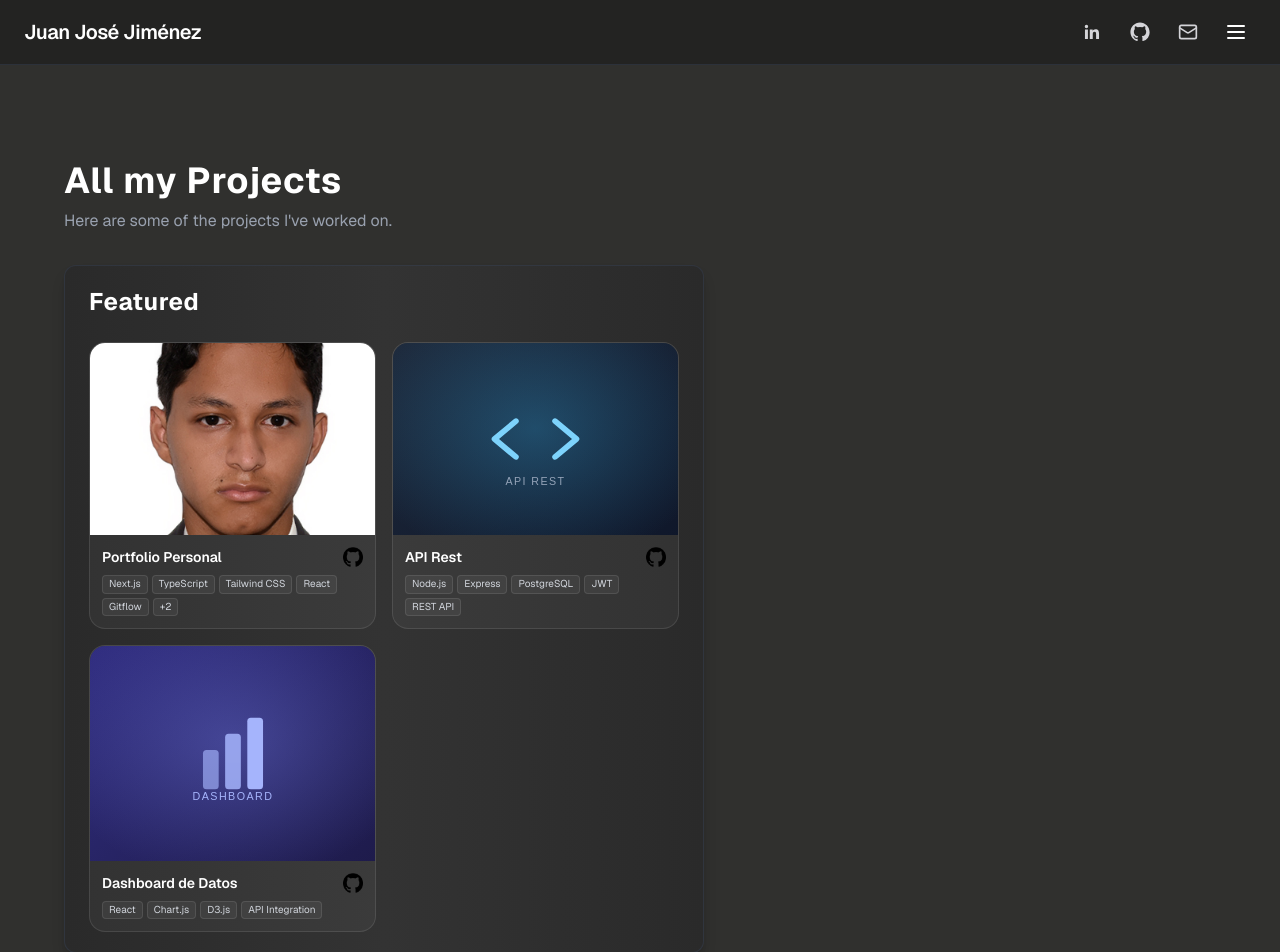
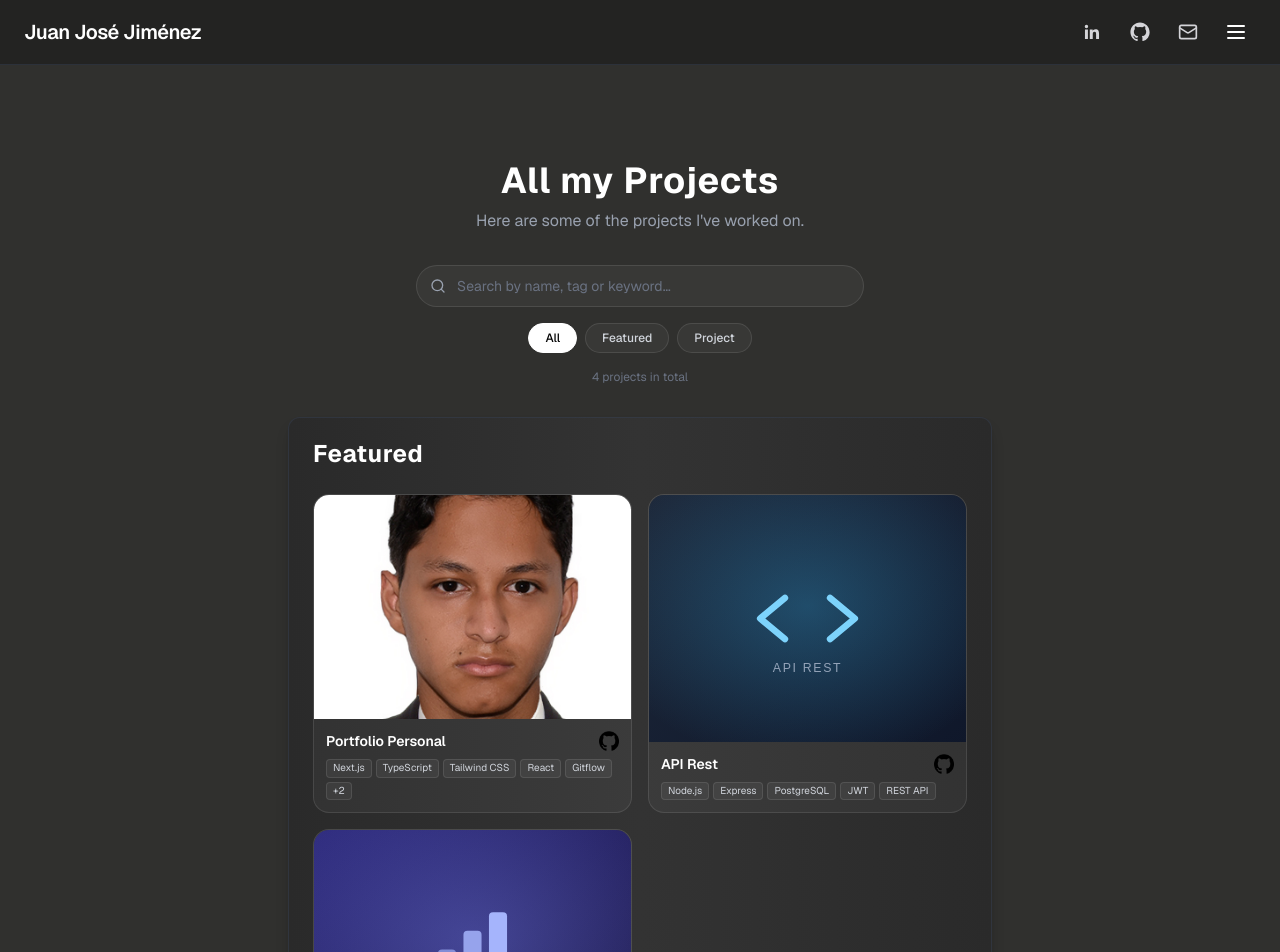
Before and after one commit to JJ343/portfolio, a Next.js app: page /projects in a window 1280 px wide. Shown: the top 952 px of the page. Built offline with nearby package versions, Linux system fonts and the light colour scheme.

Commit message:
Method to search in projects

```diff
--- a/app/projects/page.tsx
+++ b/app/projects/page.tsx
@@ -1,15 +1,11 @@
 import Header from "@/components/header"
 import Footer from "@/components/footer"
-import { ProjectCard } from "@/components/project-card"
+import { ProjectsExplorer } from "@/components/projects-explorer"
 import { getProjectsByCategory } from "@/lib/projects"
 
 export const metadata = {
   title: "Projects - Juan Jose Jimenez",
   description: "All my projects",
-}
-
-function formatCategoryName(name: string) {
-  return name.charAt(0).toUpperCase() + name.slice(1)
 }
 
 export default function ProjectsPage() {
@@ -18,44 +14,8 @@ export default function ProjectsPage() {
   return (
     <div className="flex min-h-full flex-1 flex-col bg-[#30302e] font-sans dark:bg-[#30302e]">
       <Header />
-      <main className="flex w-full max-w-3xl flex-1 flex-col px-16 py-16 sm:py-24">
-        <div className="text-white">
-          <p className="font-bold text-3xl sm:text-4xl tracking-wide">
-            All my Projects
-          </p>
-          <p className="mt-2 text-sm sm:text-base text-gray-400">
-            Here are some of the projects I've worked on.
-          </p>
-        </div>
-
-        {categories.map((category) => (
-          <section
-            key={category.name}
-            className="mt-8 flex flex-col space-y-6 text-white
-                bg-gradient-to-r from-[#2a2a2a] via-[#333333] to-[#2a2a2a]
-                border border-gray-700/50 rounded-xl
-                px-6 py-5
-                shadow-lg shadow-black/20"
-          >
-            <p className="font-bold text-xl sm:text-2xl tracking-wide">
-              {formatCategoryName(category.name)}
-            </p>
-
-            <div className="grid w-full grid-cols-4 gap-4 sm:grid-cols-2 lg:grid-cols-2">
-              {category.projects.map((project, index) => (
-                <ProjectCard
-                  key={index}
-                  title={project.title}
-                  githubUsername={project.githubUsername}
-                  repoName={project.repoName}
-                  description={project.description}
-                  imageUrl={project.imageUrl}
-                  tags={project.tags}
-                />
-              ))}
-            </div>
-          </section>
-        ))}
+      <main className="mx-auto flex w-full max-w-3xl flex-1 flex-col px-6 py-16 sm:px-8 sm:py-24">
+        <ProjectsExplorer categories={categories} />
       </main>
       <Footer />
     </div>
--- /dev/null
+++ b/components/projects-explorer.tsx
@@ -0,0 +1,194 @@
+"use client";
+
+import { useMemo, useState } from "react";
+import { ProjectCard } from "@/components/project-card";
+import type { ProjectCategory } from "@/lib/projects";
+
+interface ProjectsExplorerProps {
+  categories: ProjectCategory[];
+}
+
+function formatCategoryName(name: string) {
+  return name.charAt(0).toUpperCase() + name.slice(1);
+}
+
+export function ProjectsExplorer({ categories }: ProjectsExplorerProps) {
+  const [query, setQuery] = useState("");
+  const [activeCategory, setActiveCategory] = useState("all");
+
+  const normalizedQuery = query.trim().toLowerCase();
+
+  const filteredCategories = useMemo(() => {
+    return categories
+      .filter(
+        (category) => activeCategory === "all" || category.name === activeCategory
+      )
+      .map((category) => ({
+        ...category,
+        projects: category.projects.filter((project) => {
+          if (!normalizedQuery) return true;
+          const haystack = [
+            project.title,
+            project.description,
+            project.repoName,
+            ...(project.tags ?? []),
+          ]
+            .join(" ")
+            .toLowerCase();
+          return normalizedQuery
+            .split(/\s+/)
+            .every((word) => haystack.includes(word));
+        }),
+      }))
+      .filter((category) => category.projects.length > 0);
+  }, [categories, activeCategory, normalizedQuery]);
+
+  const totalResults = filteredCategories.reduce(
+    (acc, category) => acc + category.projects.length,
+    0
+  );
+  const isFiltering = normalizedQuery !== "" || activeCategory !== "all";
+
+  return (
+    <>
+      {/* Título centrado */}
+      <div className="text-center text-white">
+        <p className="font-bold text-3xl sm:text-4xl tracking-wide">
+          All my Projects
+        </p>
+        <p className="mt-2 text-sm sm:text-base text-gray-400">
+          Here are some of the projects I&apos;ve worked on.
+        </p>
+      </div>
+
+      {/* Búsqueda rápida + filtro por categoría */}
+      <div className="mt-8 flex flex-col items-center gap-4">
+        <div className="relative w-full max-w-md">
+          <svg
+            xmlns="http://www.w3.org/2000/svg"
+            viewBox="0 0 24 24"
+            fill="none"
+            stroke="currentColor"
+            strokeWidth="2"
+            strokeLinecap="round"
+            strokeLinejoin="round"
+            aria-hidden="true"
+            className="pointer-events-none absolute left-3.5 top-1/2 h-4 w-4 -translate-y-1/2 text-gray-400"
+          >
+            <circle cx="11" cy="11" r="8" />
+            <path d="m21 21-4.3-4.3" />
+          </svg>
+          <input
+            type="search"
+            value={query}
+            onChange={(e) => setQuery(e.target.value)}
+            placeholder="Search by name, tag or keyword…"
+            aria-label="Search projects"
+            className="w-full rounded-full border border-white/10 bg-white/[0.04] py-2.5 pl-10 pr-10 text-sm text-white placeholder:text-gray-500 outline-none transition-colors focus:border-white/30 focus:bg-white/[0.07]"
+          />
+          {query && (
+            <button
+              type="button"
+              onClick={() => setQuery("")}
+              aria-label="Clear search"
+              className="absolute right-3 top-1/2 flex h-6 w-6 -translate-y-1/2 items-center justify-center rounded-full text-gray-400 transition-colors hover:bg-white/10 hover:text-white"
+            >
+              <svg
+                xmlns="http://www.w3.org/2000/svg"
+                viewBox="0 0 24 24"
+                fill="none"
+                stroke="currentColor"
+                strokeWidth="2"
+                strokeLinecap="round"
+                className="h-3.5 w-3.5"
+              >
+                <path d="M6 6l12 12M18 6L6 18" />
+              </svg>
+            </button>
+          )}
+        </div>
+
+        <div
+          className="flex flex-wrap items-center justify-center gap-2"
+          role="group"
+          aria-label="Filter by category"
+        >
+          {["all", ...categories.map((c) => c.name)].map((name) => {
+            const isActive = activeCategory === name;
+            return (
+              <button
+                key={name}
+                type="button"
+                onClick={() => setActiveCategory(name)}
+                aria-pressed={isActive}
+                className={`rounded-full border px-4 py-1.5 text-xs font-medium transition-colors ${
+                  isActive
+                    ? "border-white bg-white text-black"
+                    : "border-white/10 bg-white/[0.04] text-gray-300 hover:border-white/25 hover:text-white"
+                }`}
+              >
+                {name === "all" ? "All" : formatCategoryName(name)}
+              </button>
+            );
+          })}
+        </div>
+
+        <p className="text-xs text-gray-500" role="status" aria-live="polite">
+          {isFiltering
+            ? totalResults > 0
+              ? `${totalResults} project${totalResults === 1 ? "" : "s"} found`
+              : "No projects found. Try another search or category."
+            : `${totalResults} project${totalResults === 1 ? "" : "s"} in total`}
+        </p>
+      </div>
+
+      {filteredCategories.length === 0 ? (
+        <div className="mt-8 flex flex-col items-center gap-3 rounded-xl border border-dashed border-white/10 bg-white/[0.02] px-6 py-12 text-center text-white">
+          <p className="text-lg font-semibold">Nothing matches your search</p>
+          <p className="max-w-sm text-sm text-gray-400">
+            Try a different keyword or pick another category to keep exploring.
+          </p>
+          <button
+            type="button"
+            onClick={() => {
+              setQuery("");
+              setActiveCategory("all");
+            }}
+            className="mt-1 rounded-full bg-white px-4 py-2 text-xs font-semibold text-black transition-colors hover:bg-gray-200"
+          >
+            Clear filters
+          </button>
+        </div>
+      ) : (
+        filteredCategories.map((category) => (
+          <section
+            key={category.name}
+            className="mt-8 flex flex-col space-y-6 text-white
+                bg-gradient-to-r from-[#2a2a2a] via-[#333333] to-[#2a2a2a]
+                border border-gray-700/50 rounded-xl
+                px-6 py-5
+                shadow-lg shadow-black/20"
+          >
+            <p className="font-bold text-xl sm:text-2xl tracking-wide">
+              {formatCategoryName(category.name)}
+            </p>
+
+            <div className="grid w-full grid-cols-1 gap-4 sm:grid-cols-2">
+              {category.projects.map((project, index) => (
+                <ProjectCard
+                  key={`${project.repoName}-${index}`}
+                  title={project.title}
+                  githubUsername={project.githubUsername}
+                  repoName={project.repoName}
+                  description={project.description}
+                  imageUrl={project.imageUrl}
+                  tags={project.tags}
+                />
+              ))}
+            </div>
+          </section>
+        ))
+      )}
+    </>
+  );
+}
```
